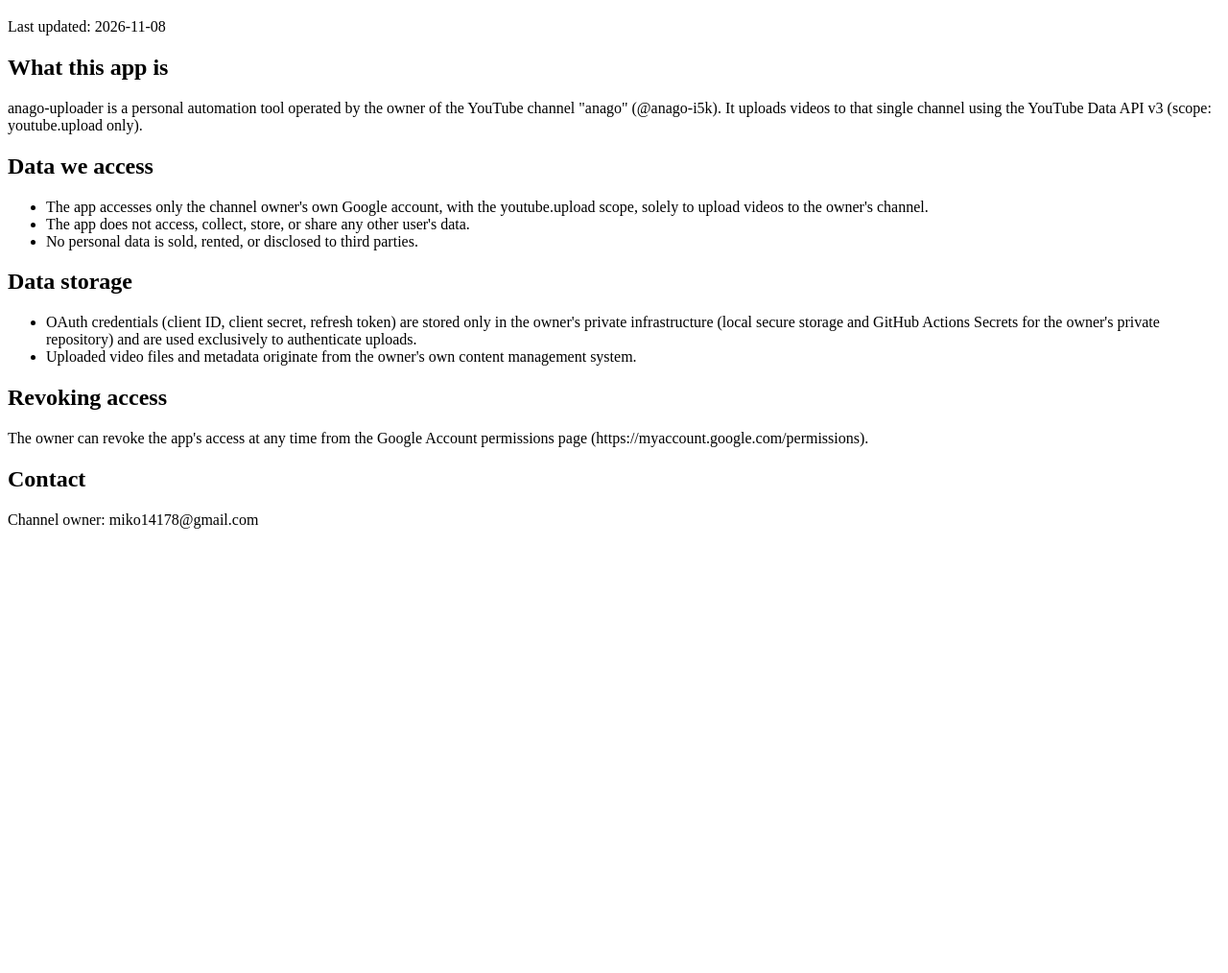
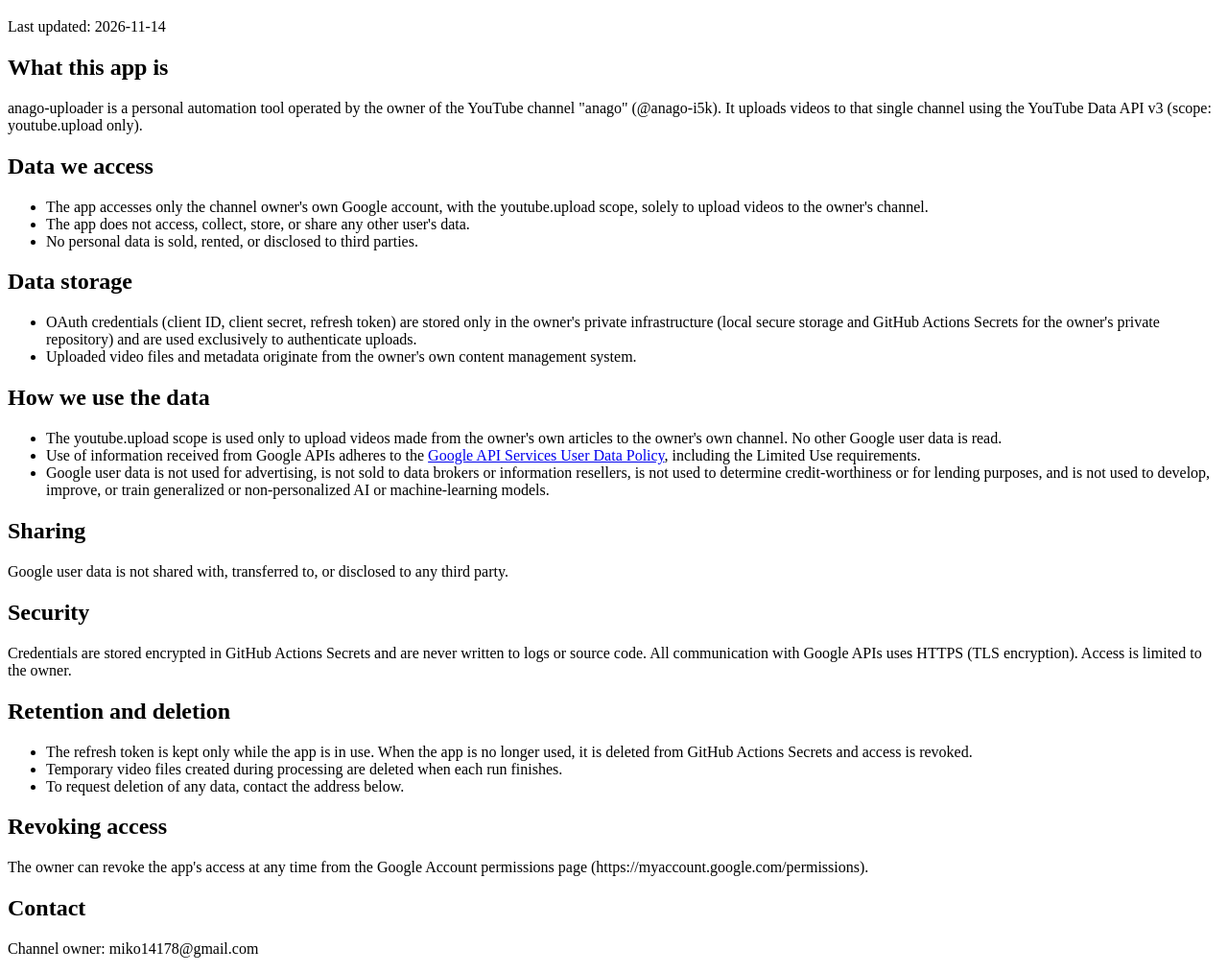
Before and after one commit to mizok-o/anago-site, a plain HTML site: page privacy.html in a window 1280 px wide. Shown: the part 61-1075 px from the top of the page at 96% size. Before the commit the page ends 800 px from the top, so only its background shows below. Drawn offline with Linux system fonts and the light colour scheme.

Commit message:
Privacy policy: add data use, Limited Use, sharing, security, retention sections
Co-Authored-By: Claude Opus 5.5 <noreply@anthropic.com>

```diff
--- a/privacy.html
+++ b/privacy.html
@@ -7,7 +7,7 @@
 </head>
 <body>
 <h1>Privacy Policy — anago-uploader</h1>
-<p>Last updated: 2026-11-08</p>
+<p>Last updated: 2026-11-14</p>
 <h2>What this app is</h2>
 <p>anago-uploader is a personal automation tool operated by the owner of the
 YouTube channel "anago" (@anago-i5k). It uploads videos to that single
@@ -28,6 +28,35 @@ exclusively to authenticate uploads.</li>
 <li>Uploaded video files and metadata originate from the owner's own content
 management system.</li>
 </ul>
+<h2>How we use the data</h2>
+<ul>
+<li>The youtube.upload scope is used only to upload videos made from the
+owner's own articles to the owner's own channel. No other Google user data
+is read.</li>
+<li>Use of information received from Google APIs adheres to the
+<a href="https://developers.google.com/terms/api-services-user-data-policy">Google API Services User Data Policy</a>,
+including the Limited Use requirements.</li>
+<li>Google user data is not used for advertising, is not sold to data
+brokers or information resellers, is not used to determine credit-worthiness
+or for lending purposes, and is not used to develop, improve, or train
+generalized or non-personalized AI or machine-learning models.</li>
+</ul>
+<h2>Sharing</h2>
+<p>Google user data is not shared with, transferred to, or disclosed to any
+third party.</p>
+<h2>Security</h2>
+<p>Credentials are stored encrypted in GitHub Actions Secrets and are never
+written to logs or source code. All communication with Google APIs uses
+HTTPS (TLS encryption). Access is limited to the owner.</p>
+<h2>Retention and deletion</h2>
+<ul>
+<li>The refresh token is kept only while the app is in use. When the app is
+no longer used, it is deleted from GitHub Actions Secrets and access is
+revoked.</li>
+<li>Temporary video files created during processing are deleted when each
+run finishes.</li>
+<li>To request deletion of any data, contact the address below.</li>
+</ul>
 <h2>Revoking access</h2>
 <p>The owner can revoke the app's access at any time from the Google Account
 permissions page (https://myaccount.google.com/permissions).</p>
```
